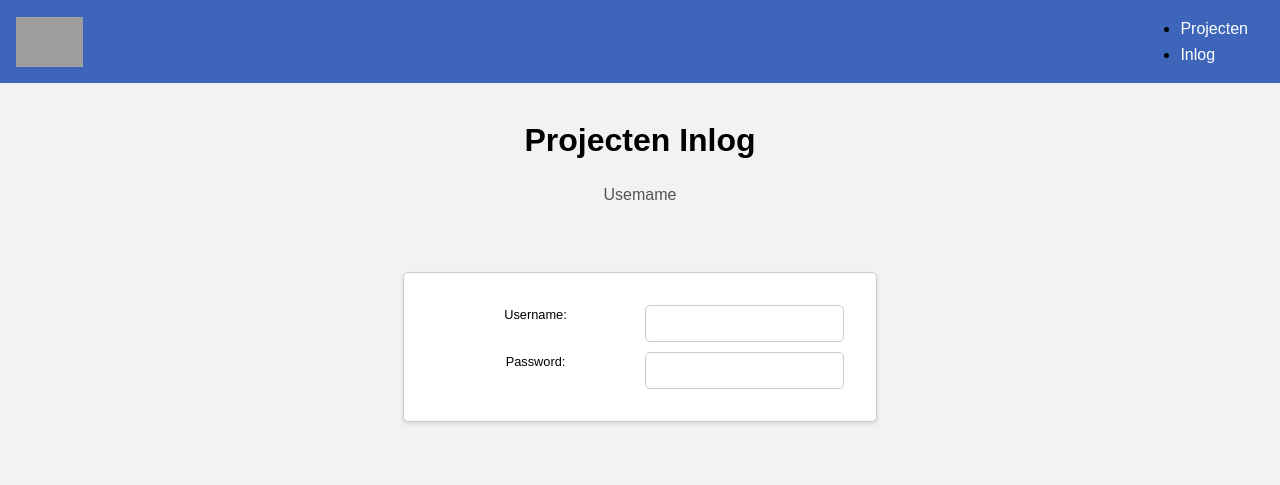
After one commit to YamiMinami/PokeAdventures, a web app: file random.html in a window 1280 px wide. The commit adds this page. Shown: the top 485 px of the page. Run offline with its HTML, style and script files only (its server is not run), Linux system fonts and the light colour scheme; grey boxes are pictures that could not be loaded.

Commit message:
bijna klaar

```diff
--- /dev/null
+++ b/random.html
@@ -0,0 +1,133 @@
+<!DOCTYPE html>
+<html lang="en">
+<head>
+    <meta charset="UTF-8">
+    <meta name="viewport" content="width=device-width, initial-scale=1.0">
+    <title>Projecten Inlog</title>
+    <style>
+        * {
+            margin: 0;
+            padding: 0;
+            box-sizing: border-box;
+        }
+
+        body {
+            font-family: Arial, sans-serif;
+            line-height: 1.6;
+            background-color: #f2f2f2;
+        }
+
+        header {
+            display: flex;
+            justify-content: space-between;
+            align-items: center;
+            padding: 1rem;
+            background-color: #3d65ba;
+        }
+
+        header img {
+            height: 50px;
+        }
+
+        .navbar {
+            display: flex;
+            align-items: center;
+            list-style-type: none;
+            margin: 0;
+            padding: 0;
+        }
+
+        .navbar li {
+            margin: 0 1rem;
+        }
+
+        .navbar a {
+            color: white;
+            text-decoration: none;
+        }
+
+        main {
+            padding: 2rem;
+            display: flex;
+            flex-direction: column;
+            align-items: center;
+        }
+
+        form {
+            max-width: 500px;
+            margin: 2rem 0;
+            padding: 2rem;
+            background-color: white;
+            border: 1px solid #ccc;
+            border-radius: 5px;
+            box-shadow: 0 2px 4px rgba(0, 0, 0, 0.1);
+            display: grid;
+            grid-template-columns: repeat(2, 1fr);
+            grid-gap: 10px;
+        }
+
+        label {
+            display: block;
+            margin-bottom: 5px;
+            font-size: 0.8rem;
+            text-align: right;
+            grid-column: 1 / 2;
+            justify-self: center;
+        }
+
+        input[type="text"],
+        input[type="password"] {
+            padding: 10px;
+            border: 1px solid #ccc;
+            border-radius: 5px;
+            outline: none;
+            grid-column: 2 / 3;
+        }
+
+        button[type="submit"] {
+            padding: 10px;
+            background-color: #007bff;
+            color: #fff;
+            border: none;
+            border-radius: 5px;
+            cursor: pointer;
+            transition: background-color 0.3s;
+            grid-column: 1 / 3;
+        }
+
+        button[type="submit"]:hover {
+            background-color: #0056b3;
+        }
+
+        h1 {
+            text-align: center;
+            margin-bottom: 1rem;
+        }
+
+        p {
+            text-align: center;
+            color: #555;
+            margin-bottom: 2rem;
+        }
+    </style>
+</head>
+<body>
+    <header>
+        <img src="logo.png" alt="Projecten logo" />
+        <nav class="navbar">
+            <ul>
+                <li><a href="#">Projecten</a></li>
+                <li><a href="#">Inlog</a></li>
+            </ul>
+        </nav>
+    </header>
+    <main>
+        <h1>Projecten Inlog</h1>
+        <p>Usemame</p>
+        <form>
+            <label for="username">Username:</label>
+            <input type="text" id="username" name="username">
+
+            <label for="password">Password:</label>
+            <input type="text" id="password" name="password">
+        </form>
```
Also changed, not shown: css/cs.css (+77 -25 lines), css/style.css (+58 -36 lines), inlog.html (line endings or trailing spaces).
